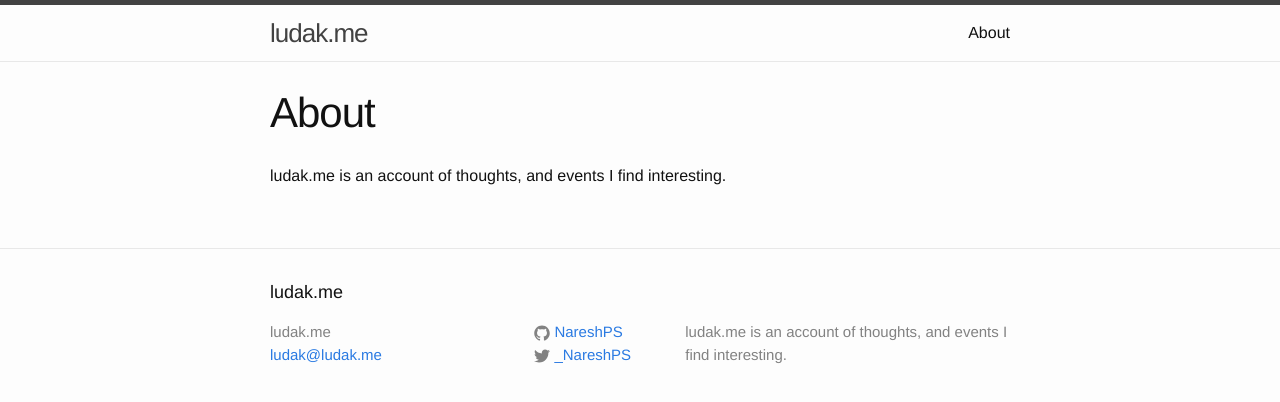
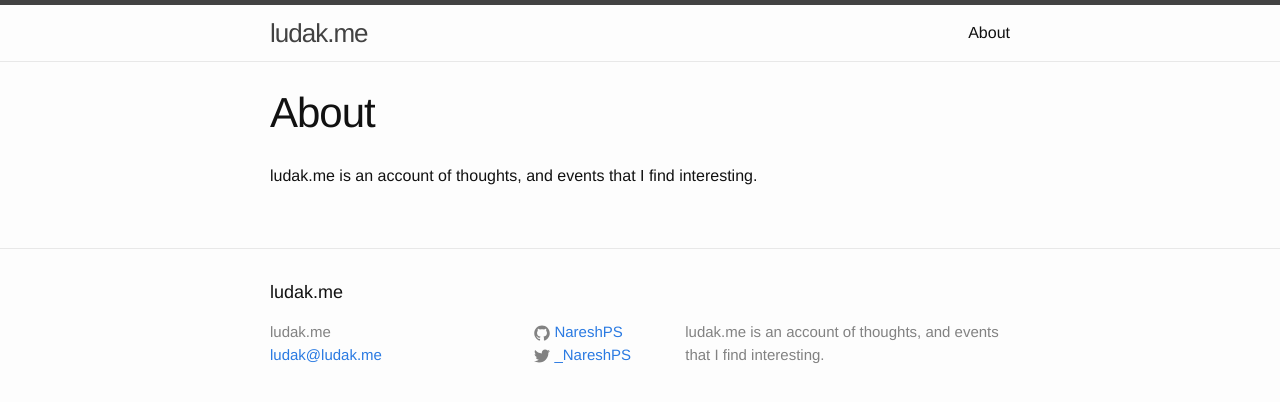
Before and after one commit to NareshPS/ludak.me, a Jekyll site: the page built from about.md, in a window 1280 px wide. Shown: the top 402 px of the page. Built offline with Jekyll 4.4.1, drawn with Linux system fonts in a browser that asks for light colours; nearby versions of some CDN libraries.

```diff
--- a/_config.yml
+++ b/_config.yml
@@ -2,7 +2,7 @@
 title: ludak.me
 email: ludak@ludak.me
 description: > # this means to ignore newlines until "baseurl:"
-  ludak.me is an account of thoughts, and events I find interesting.
+  ludak.me is an account of thoughts, and events that I find interesting.
 baseurl: "" # the subpath of your site, e.g. /blog/
 url: "http://ludak.me" # the base hostname & protocol for your site
 twitter_username: _NareshPS
--- a/about.md
+++ b/about.md
@@ -3,4 +3,4 @@ layout: page
 title: About
 permalink: /about/
 ---
-ludak.me is an account of thoughts, and events I find interesting.
+ludak.me is an account of thoughts, and events that I find interesting.
--- a/css/story.css
+++ b/css/story.css
@@ -4,8 +4,10 @@
 }
 
 .storyCaption {
-  background: #fafbfc url('/assets/caption-background.png') top center;
-  border-left: 6px solid #558abb;
+  /*background: #fafbfc url('/assets/caption-background.png') top center;*/
+  background-color: rgba(255,149,0,.1);
+  /*border-left: 6px solid #558abb;*/
+  border-left: 6px solid rgba(255,149,0,.5);
   padding-left: 6px;
   text-align: left;
 }
--- a/index.html
+++ b/index.html
@@ -14,6 +14,7 @@ layout: default
         <h2>
           <a class="post-link" href="{{ post.url | prepend: site.baseurl }}">{{ post.title }}</a>
         </h2>
+        <a href="{{ post.url | prepend: site.baseurl }}"> {{ post.excerpt }}Curious?</a>
       </li>
     {% endfor %}
   </ul>
```
Also changed, not shown: _posts/2014-06-28-peru.markdown (added, +21 -0 lines), _posts/2014-07-08-japan.markdown (added, +21 -0 lines), _posts/2014-10-04-japan.markdown (deleted, +0 -20 lines), fbclient/MeProfile.rb (+5 -8 lines).
